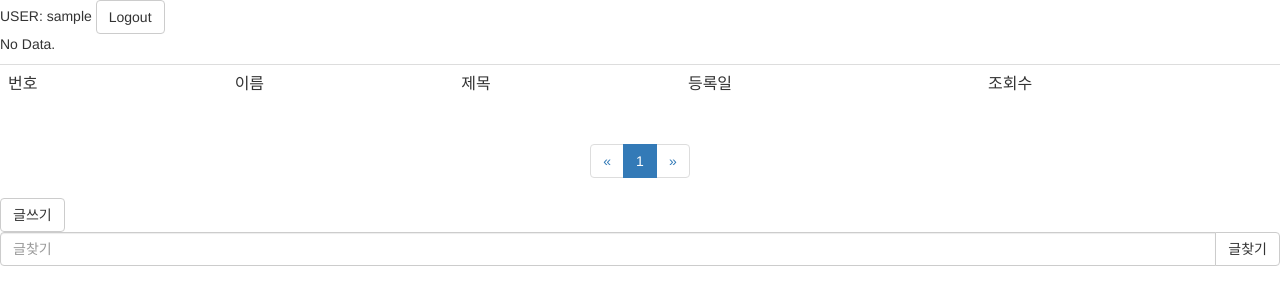
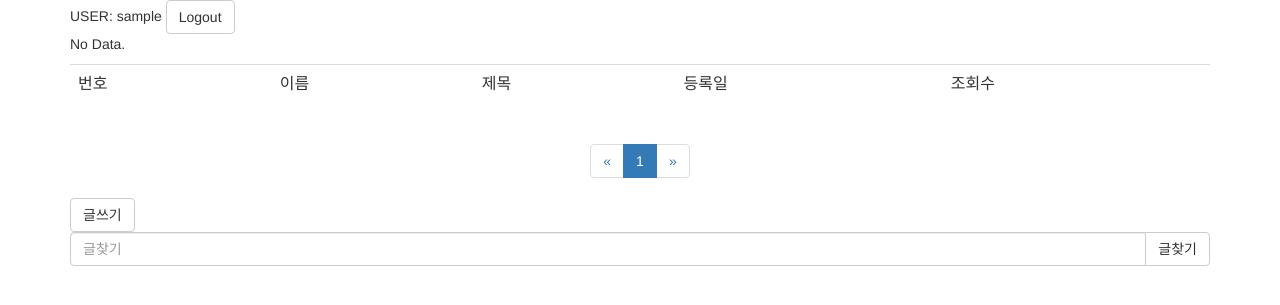
Before and after one commit to touch8move/simpleboard, a Django app: page /board/1/ in a window 1280 px wide. Shown: the top 305 px of the page. Run offline with Django 3.2, Linux system fonts and the light colour scheme; the visitor is signed in with stand-in values (Sample User, id 1); data that the repository does not hold is empty; some libraries are stand-ins or nearby versions.

Commit message:
css/container

```diff
--- a/board/templates/base.html
+++ b/board/templates/base.html
@@ -1,4 +1,8 @@
 <head>
 <link rel="stylesheet" href="https://maxcdn.bootstrapcdn.com/bootstrap/3.3.7/css/bootstrap.min.css" integrity="sha384-BVYiiSIFeK1dGmJRAkycuHAHRg32OmUcww7on3RYdg4Va+PmSTsz/K68vbdEjh4u" crossorigin="anonymous">
 </head>
+<div class="header">
+</div>
+<div class="container">
 {% block contents %}{% endblock %}
+</div>
--- a/simpleBoard/settings.py
+++ b/simpleBoard/settings.py
@@ -120,3 +120,4 @@ USE_TZ = True
 # https://docs.djangoproject.com/en/1.10/howto/static-files/
 
 STATIC_URL = '/static/'
+STATIC_ROOT = os.path.abspath(os.path.join(BASE_DIR, '../static'))
```
